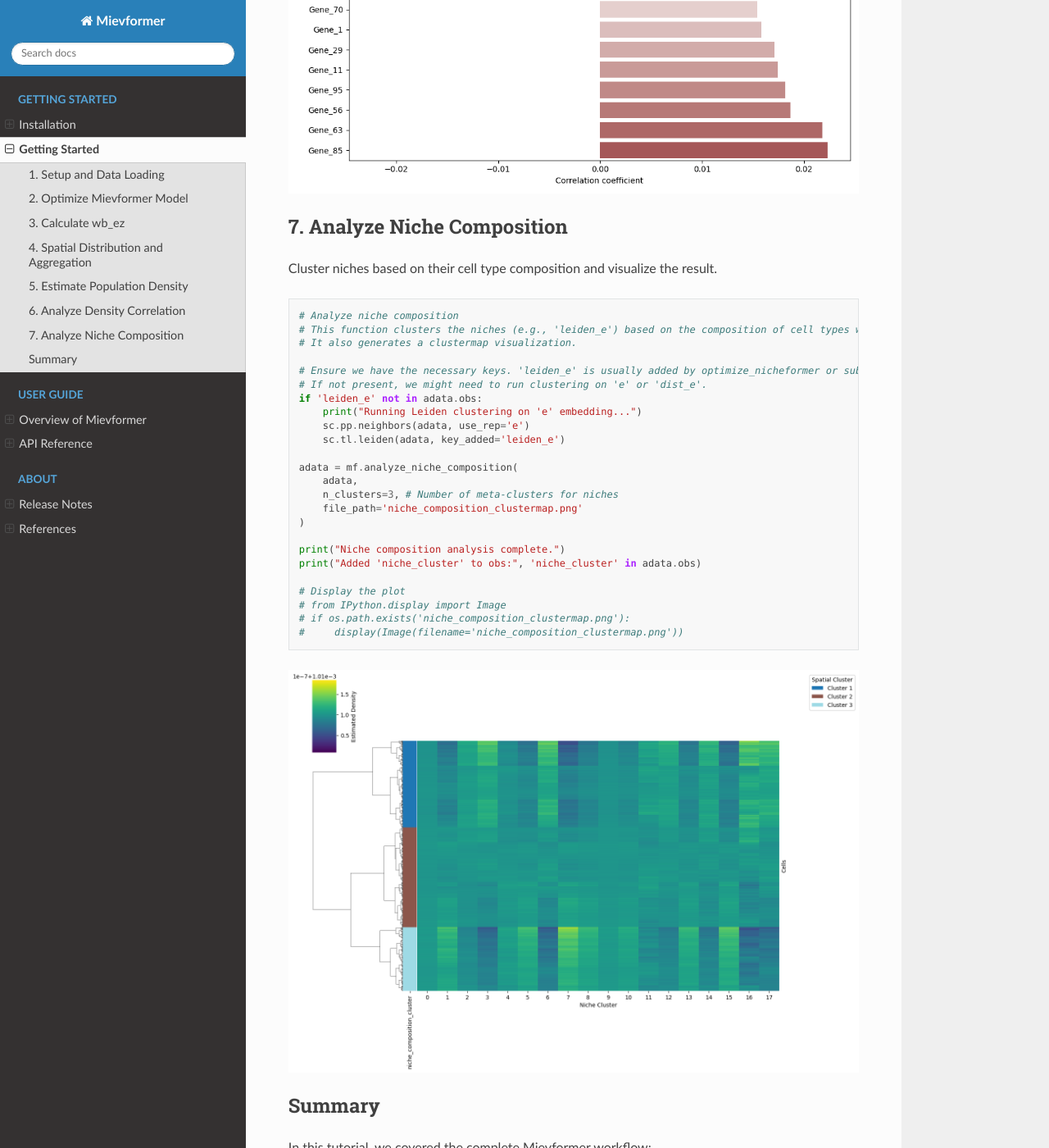
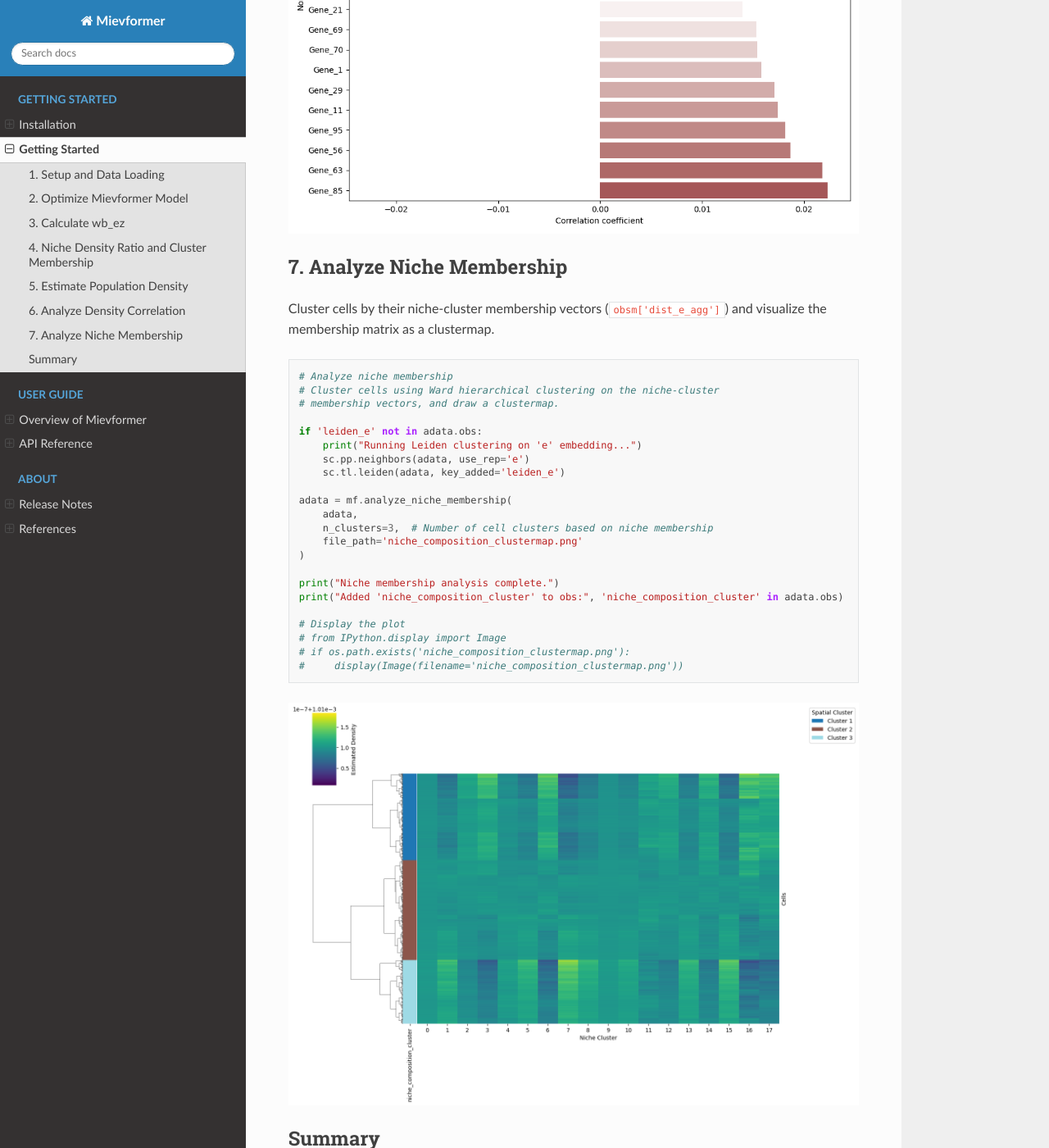
Before and after one commit to kojikoji/mievformer_package, a Sphinx documentation site: the page built from docs/tutorials/getting_started.md, in a window 1280 px wide and 1400 px high, scrolled down 2894 px. Shown: the whole window at 82% size. Built offline with Sphinx 7.4.7 and the Read the Docs theme 3.1.0, drawn with Linux system fonts in a browser that asks for light colours; some of the changed text lies outside the part shown.

Commit message:
Bump version to 0.2.0 and update docs/tutorials for renamed API
- pyproject.toml: 0.1.0 -> 0.2.0
- Add 0.2.0 entry to docs/release_notes.md describing the rename
- Update docs/api.rst, docs/overview.md, docs/installation.md,
  docs/index.rst, docs/tutorials/getting_started.md
- Update run_tutorial.py and tutorial.ipynb to use the new names
- overview.md rewrites the "P(z|e) via Bayes" passage to match the
  implementation (softmax of log p(e|z) - log p(e), then aggregate
  by niche cluster for per-cell membership)

Co-Authored-By: Claude Opus 4.7 (1M context) <noreply@anthropic.com>

````diff
--- a/docs/tutorials/getting_started.md
+++ b/docs/tutorials/getting_started.md
@@ -72,18 +72,18 @@ print("Embedding 'e' shape:", adata.obsm['e'].shape)
 print("Weights 'w_z' shape:", adata.obsm['w_z'].shape)
 ```
 
-## 4. Spatial Distribution and Aggregation
+## 4. Niche Density Ratio and Cluster Membership
 
-Calculate the spatial distribution of cells and aggregate the embeddings.
+For each cell, compute the density ratio `p(e|z)/p(e)` over a panel of reference niches (softmax-normalized per cell), then aggregate by niche cluster to obtain a per-cell soft membership over niche clusters.
 
 
 ```python
-# Calculate spatial distribution
-adata = mf.calculate_spatial_distribution(adata)
+# Per-cell density ratio over reference niches
+adata = mf.calculate_niche_density_ratio(adata)
 
-# Aggregate distribution embedding
-adata = mf.aggregate_dist_e(adata)
-print("Spatial distribution calculated.")
+# Aggregate into per-cell niche-cluster membership
+adata = mf.calculate_niche_cluster_membership(adata)
+print("Niche density ratio and cluster membership computed.")
 ```
 
 ## 5. Estimate Population Density
@@ -132,31 +132,29 @@ print(corrs.nlargest(5))
 
 ![Density Correlation](../_static/images/density_correlation.png)
 
-## 7. Analyze Niche Composition
+## 7. Analyze Niche Membership
 
-Cluster niches based on their cell type composition and visualize the result.
+Cluster cells by their niche-cluster membership vectors (`obsm['dist_e_agg']`) and visualize the membership matrix as a clustermap.
 
 
 ```python
-# Analyze niche composition
-# This function clusters the niches (e.g., 'leiden_e') based on the composition of cell types within them.
-# It also generates a clustermap visualization.
+# Analyze niche membership
+# Cluster cells using Ward hierarchical clustering on the niche-cluster
+# membership vectors, and draw a clustermap.
 
-# Ensure we have the necessary keys. 'leiden_e' is usually added by optimize_nicheformer or subsequent clustering.
-# If not present, we might need to run clustering on 'e' or 'dist_e'.
 if 'leiden_e' not in adata.obs:
     print("Running Leiden clustering on 'e' embedding...")
     sc.pp.neighbors(adata, use_rep='e')
     sc.tl.leiden(adata, key_added='leiden_e')
 
-adata = mf.analyze_niche_composition(
+adata = mf.analyze_niche_membership(
     adata,
-    n_clusters=3, # Number of meta-clusters for niches
+    n_clusters=3,  # Number of cell clusters based on niche membership
     file_path='niche_composition_clustermap.png'
 )
 
-print("Niche composition analysis complete.")
-print("Added 'niche_cluster' to obs:", 'niche_cluster' in adata.obs)
+print("Niche membership analysis complete.")
+print("Added 'niche_composition_cluster' to obs:", 'niche_composition_cluster' in adata.obs)
 
 # Display the plot
 # from IPython.display import Image
@@ -173,9 +171,9 @@ In this tutorial, we covered the complete Mievformer workflow:
 1. **Data Loading**: Load and preprocess spatial transcriptomics data
 2. **Model Training**: Use `optimize_nicheformer` to learn microenvironmental embeddings
 3. **Embedding Calculation**: Use `calculate_wb_ez` to compute weight and bias terms
-4. **Spatial Distribution**: Use `calculate_spatial_distribution` and `aggregate_dist_e` for distribution analysis
+4. **Niche Density Ratio and Membership**: Use `calculate_niche_density_ratio` and `calculate_niche_cluster_membership` to compute per-cell p(e|z)/p(e) over reference niches and aggregate it into a per-cell niche-cluster membership
 5. **Density Estimation**: Use `estimate_population_density` to estimate cell population density
 6. **Correlation Analysis**: Use `analyze_density_correlation` to find correlated genes
-7. **Niche Composition**: Use `analyze_niche_composition` to cluster and visualize niches
+7. **Niche Membership Analysis**: Use `analyze_niche_membership` to cluster cells by niche membership and visualize
 
 For more details on each function, see the [API Reference](../api.rst).
--- a/pyproject.toml
+++ b/pyproject.toml
@@ -4,7 +4,7 @@ build-backend = "setuptools.build_meta"
 
 [project]
 name = "mievformer"
-version = "0.1.0"
+version = "0.2.0"
 description = "A deep learning model for microenvironment estimation based on spatial transcriptomics"
 readme = "README.md"
 requires-python = ">=3.9"
````
Also changed, not shown: docs/api.rst (+7 -6 lines), docs/index.rst (+6 -2 lines), docs/installation.md (+3 -3 lines), docs/overview.md (+2 -2 lines), docs/release_notes.md (+26 -2 lines), run_tutorial.py (+8 -8 lines), tutorial.ipynb.
